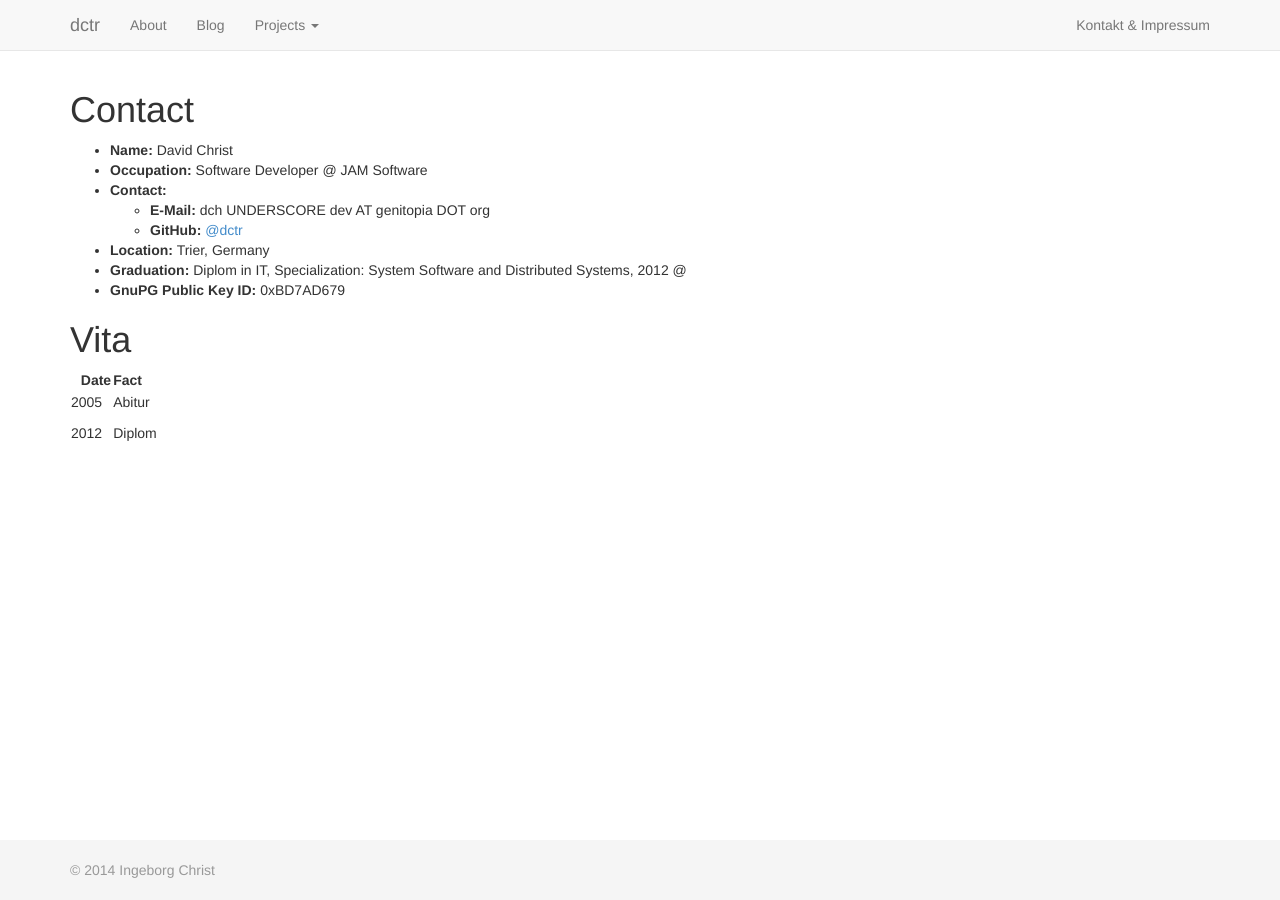
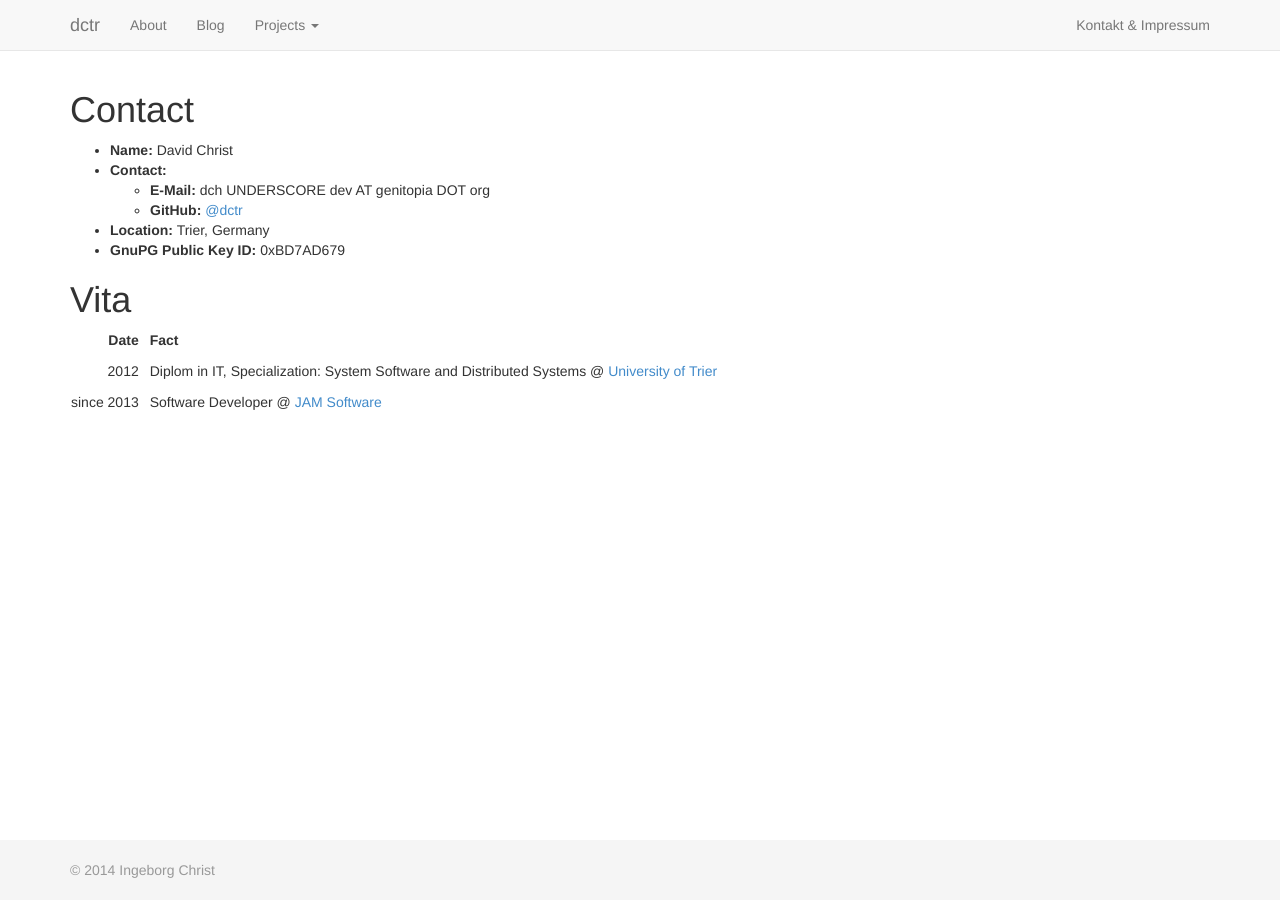
Before and after one commit to dctr/dctr.github.io, a Jekyll site: the page built from about/index.md, in a window 1280 px wide. Built offline with Jekyll 4.4.1, drawn with Linux system fonts in a browser that asks for light colours.

Commit message:
Updated about and css

```diff
--- a/about/index.md
+++ b/about/index.md
@@ -5,20 +5,18 @@ title: About
 # Contact
 
 - **Name:** David Christ
-- **Occupation:** Software Developer @ JAM Software
 - **Contact:**
   - **E-Mail:** dch UNDERSCORE dev AT genitopia DOT org
   - **GitHub:** [@dctr](https://github.com/dctr "github.com / dctr")
 - **Location:** Trier, Germany
-- **Graduation:** Diplom in IT, Specialization: System Software and Distributed Systems, 2012 @
 - **GnuPG Public Key ID:** 0xBD7AD679
 
 # Vita
 
 | Date | Fact |
 |-----:|:-----|
-| 2005 | Abitur |
-| 2012 | Diplom |
+| 2012 | Diplom in IT, Specialization: System Software and Distributed Systems @ [University of Trier](http://www.uni-trier.de/) |
+| since 2013 | Software Developer @ [JAM Software](http://jam-software.com/) |
 
 <div class="hidden">
 # Disclaimer
--- a/assets/styles/main.css
+++ b/assets/styles/main.css
@@ -4,7 +4,7 @@ body {
 table {
   border-collapse: collapse;
 }
-td {
+th, td {
   padding-right: 10px;
   padding-bottom: 10px;
 }
```
